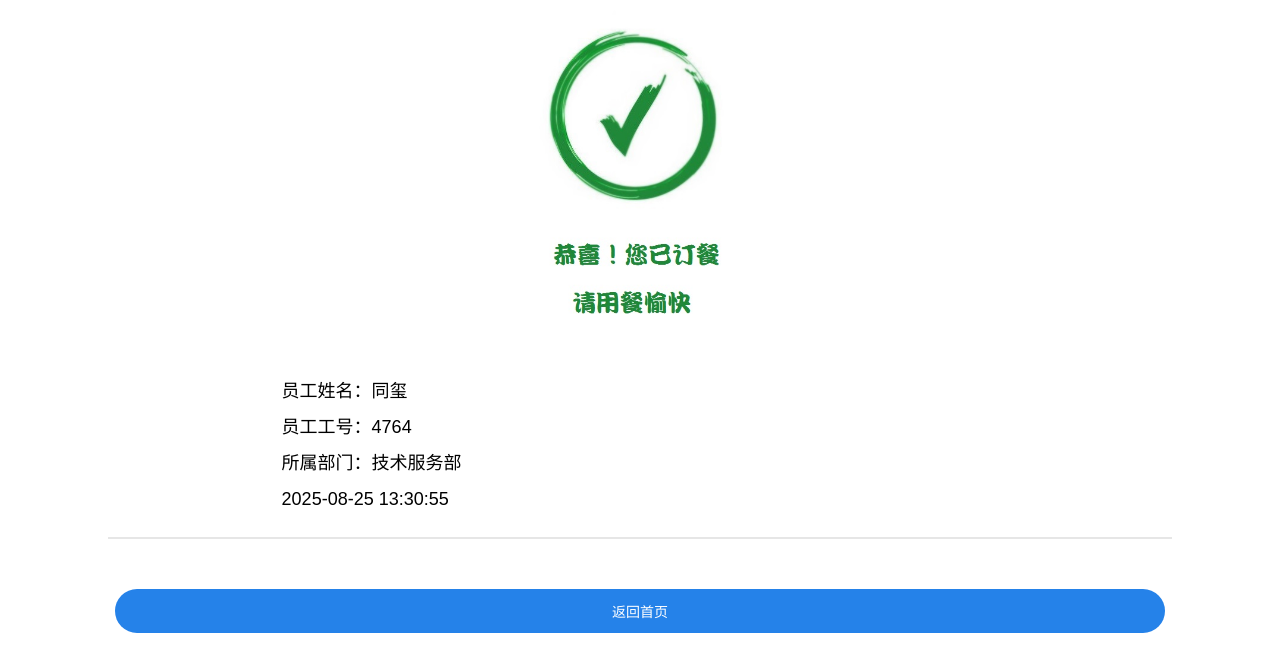
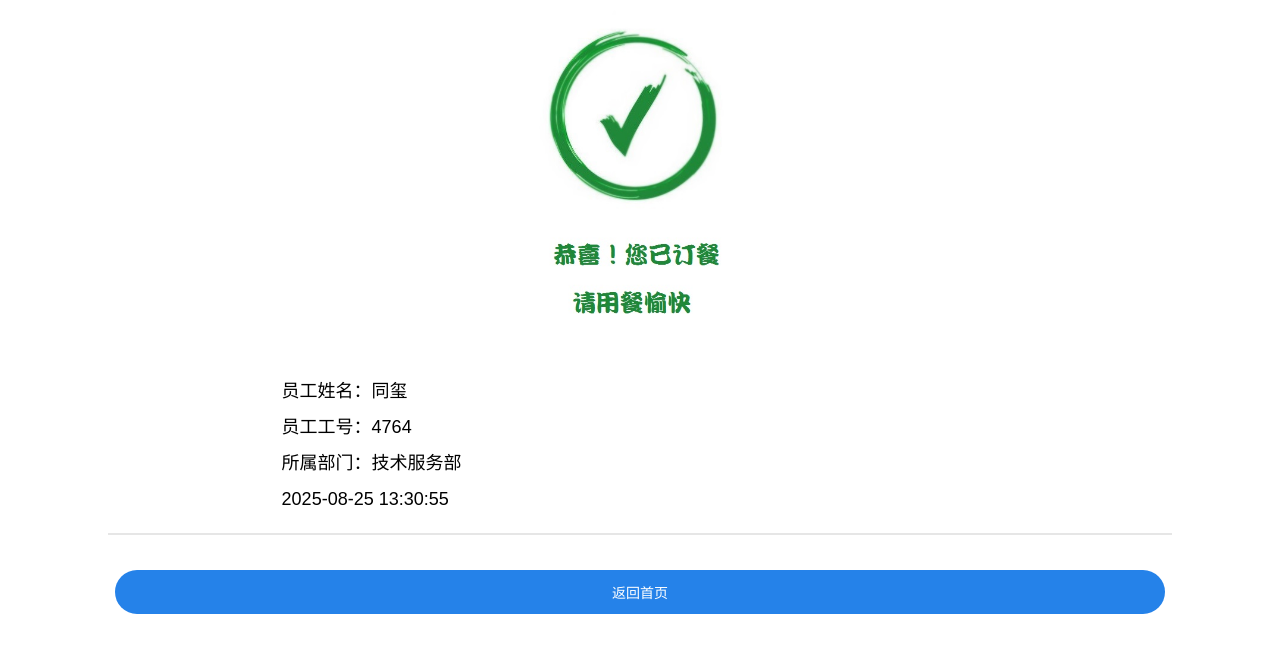
Before and after one commit to txtt6666/wellsun_embedded, a plain HTML site: page index.html in a window 1280 px wide. Drawn offline with Linux system fonts and the light colour scheme.

Commit message:
Update index.html

```diff
--- a/index.html
+++ b/index.html
@@ -15,7 +15,7 @@
 
     hr {
       width: 83%; /* 设置分割线宽度与按钮宽度相同 */
-      margin: 20px auto; /* 设置上下外边距并居中 */
+      margin: 16px auto; /* 设置上下外边距并居中 */
       border: 0.7px solid #e6e6e6; /* 更细的分割线 */
     }
 
@@ -47,7 +47,7 @@
     }
 
     .button {
-      margin-top: 50px;
+      margin-top: 35px;
       width: 82%; /* Set button width to 82% */
       margin-left: 9%; /* Center the button */
     }
```
